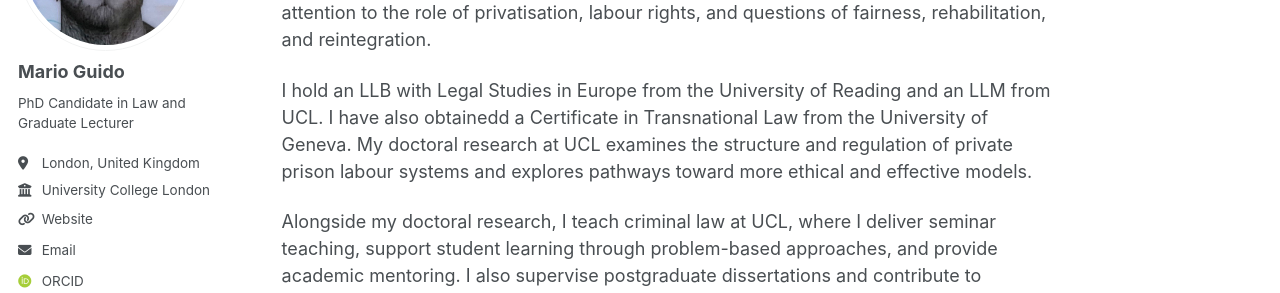
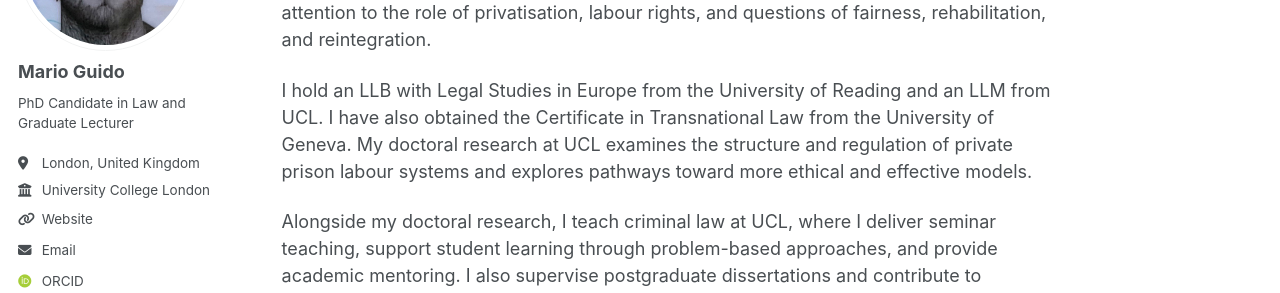
Before and after one commit to MarioGuido-dr/MarioGuido-dr.github.io, a Jekyll site: the page built from _pages/about.md, in a window 1280 px wide and 1178 px high. Shown: the part 225-518 px from the top of the window. Built offline with Jekyll 4.4.1, drawn with Linux system fonts in a browser that asks for light colours; some web fonts are replaced; a script bundle is joined from its source files by our own code; library files that are not in the unit come from our copies.

Commit message:
Update about.md

```diff
--- a/_pages/about.md
+++ b/_pages/about.md
@@ -8,7 +8,7 @@
 
 I am a Doctoral Researcher and Graduate Lecturer in Law at University College London (UCL), specialising in criminal justice, prison systems, labour law, and the intersection of law and technology. My research focuses on prison labour systems, with particular attention to the role of privatisation, labour rights, and questions of fairness, rehabilitation, and reintegration.
 
-I hold an LLB with Legal Studies in Europe from the University of Reading and an LLM from UCL. I have also obtainedd a Certificate in Transnational Law from the University of Geneva.  My doctoral research at UCL examines the structure and regulation of private prison labour systems and explores pathways toward more ethical and effective models.
+I hold an LLB with Legal Studies in Europe from the University of Reading and an LLM from UCL. I have also obtained the Certificate in Transnational Law from the University of Geneva.  My doctoral research at UCL examines the structure and regulation of private prison labour systems and explores pathways toward more ethical and effective models.
 
 Alongside my doctoral research, I teach criminal law at UCL, where I deliver seminar teaching, support student learning through problem-based approaches, and provide academic mentoring. I also supervise postgraduate dissertations and contribute to teaching on UCL’s summer programmes. My teaching emphasises clarity, structured reasoning, and the development of strong analytical and writing skills. I am an Associate Fellow with Advance HE (AFHEA).
 
```
